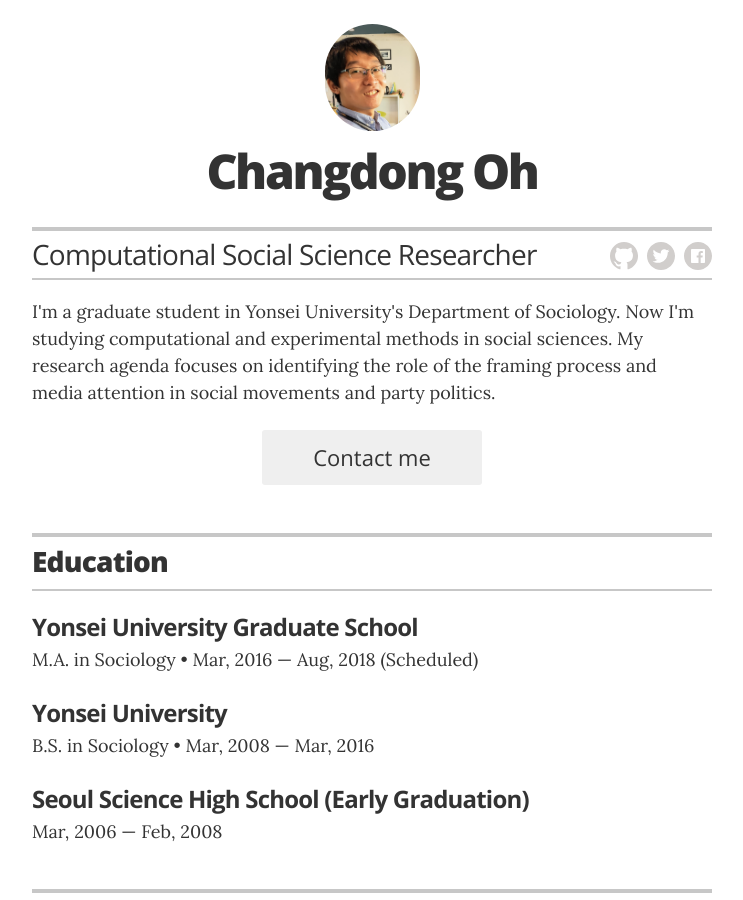
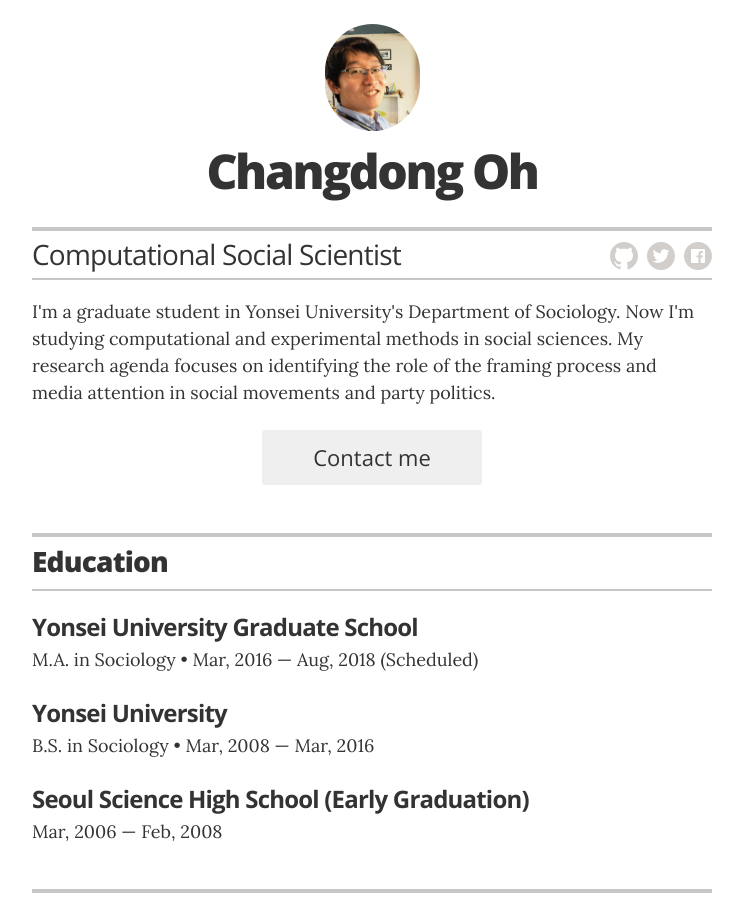
Before and after one commit to ChangdongOh/ChangdongOh.github.io, a Jekyll site: the page built from index.html, in a window 1280 px wide and 900 px high. Shown: the whole window, without its empty margins (268-1011 px from the left). Built offline with Jekyll 4.4.1, drawn with Linux system fonts in a browser that asks for light colours.

Commit message:
change the title of the page

```diff
--- a/_config.yml
+++ b/_config.yml
@@ -11,7 +11,7 @@ sass:
 # Resume settings
 resume_avatar:                  "true"
 resume_name:                    "Changdong Oh"
-resume_title:                   "Computational Social Science Researcher"
+resume_title:                   "Computational Social Scientist"
 resume_contact_email:
   "lamancha91@gmail.com"
 resume_header_contact_info: "Yonsei University, Department of Sociology
```
